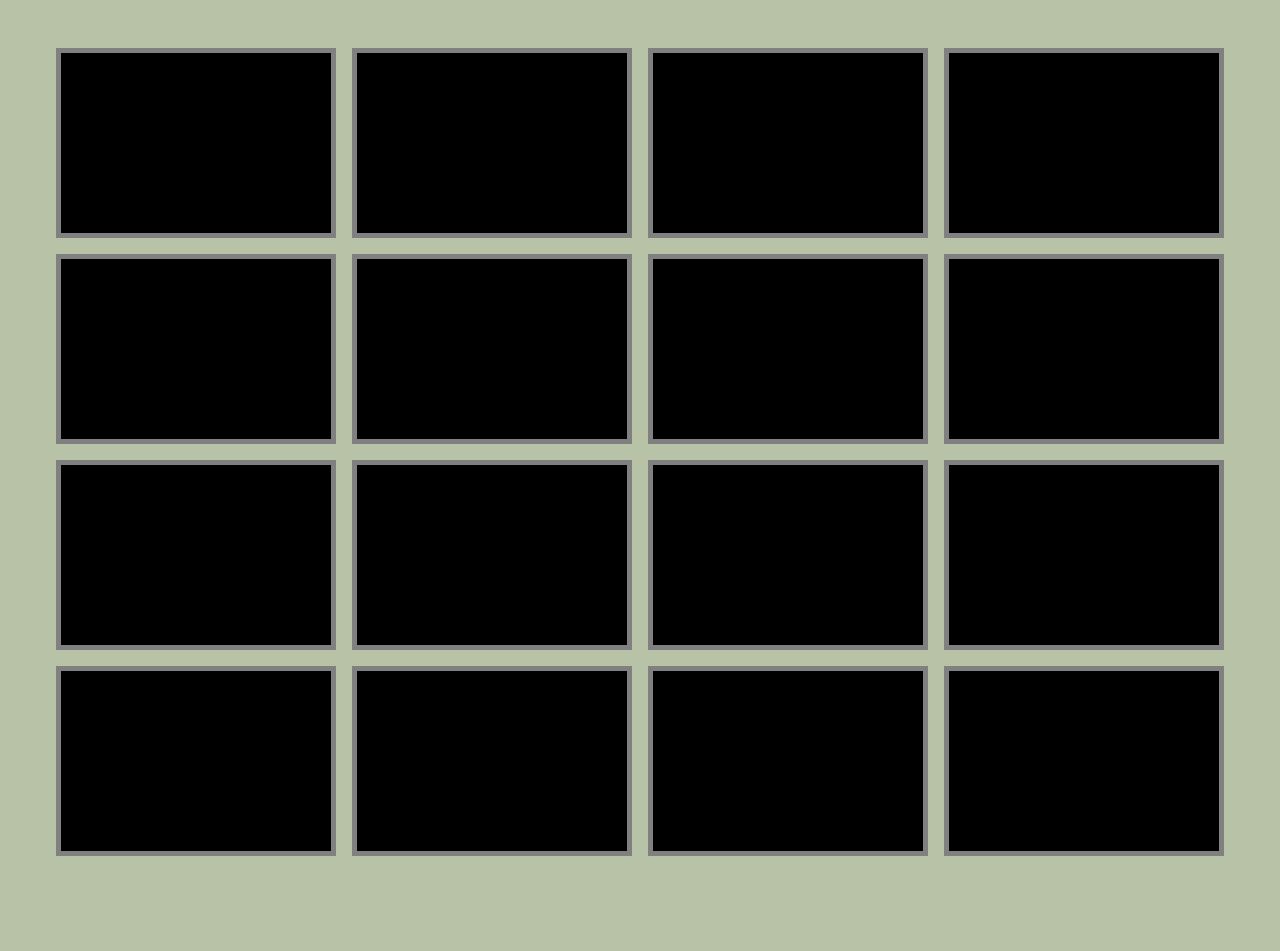
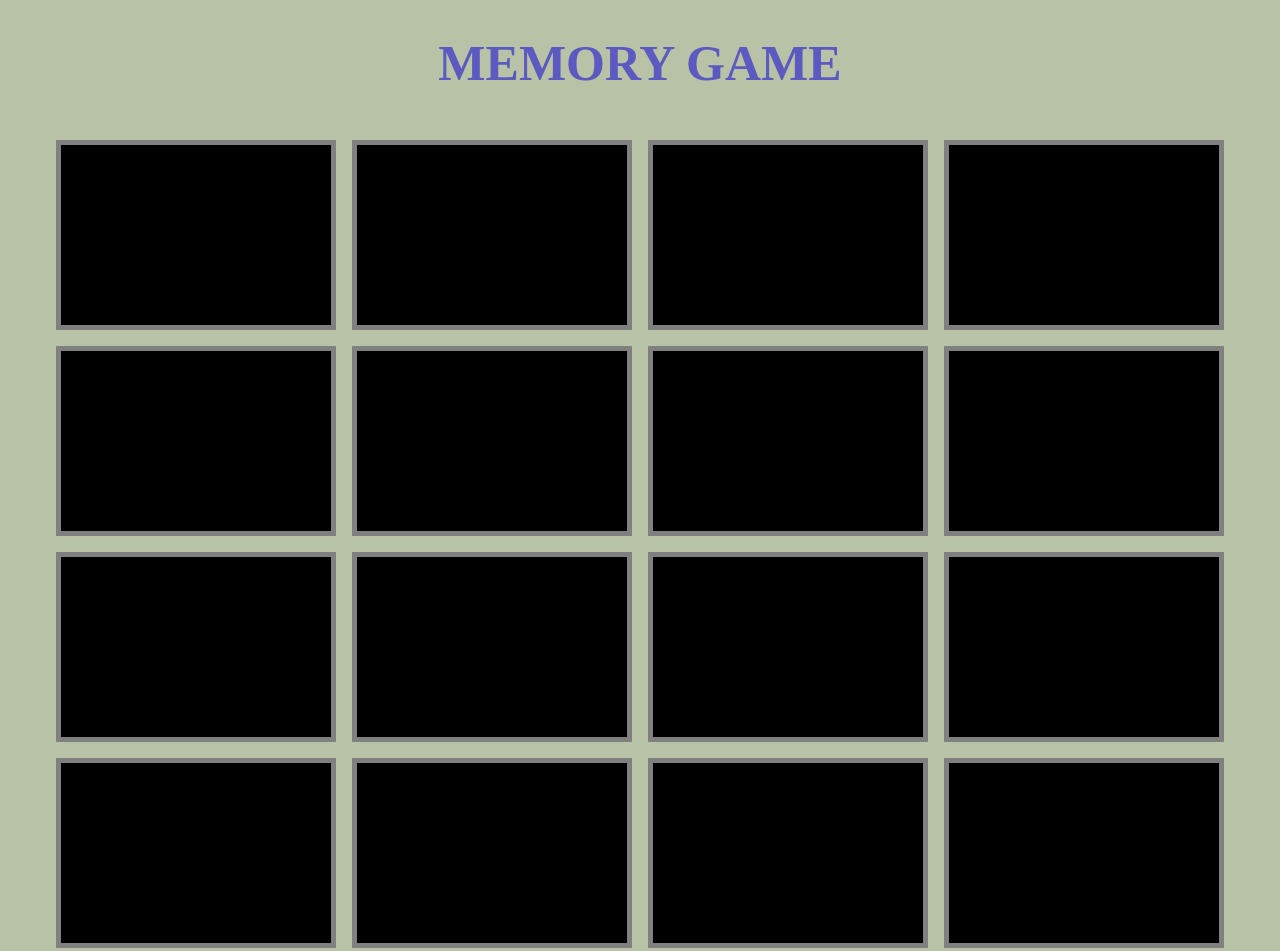
Before and after one commit to ch13Nataliia/memory-game, a plain HTML site: page index.html in a window 1280 px wide. Before the commit the page ends 904 px from the top, so only its background shows below. Drawn offline with Linux system fonts and the light colour scheme.

Commit message:
added title

```diff
--- a/index.html
+++ b/index.html
@@ -8,6 +8,7 @@
     <script src="main.js" defer></script>
   </head>
   <body>
+    <h1 class="game-title">MEMORY GAME</h1>
     <div class="tiles"></div>
   </body>
 </html>
--- a/style.css
+++ b/style.css
@@ -1,6 +1,13 @@
 body {
   background: rgb(183, 194, 166);
   margin: 0;
+}
+
+.game-title {
+color: rgb(92, 89, 192);
+text-align: center;
+font-size: 50px;
+font-weight: 800;
 }
 .tiles {
   margin: 48px auto;
```
